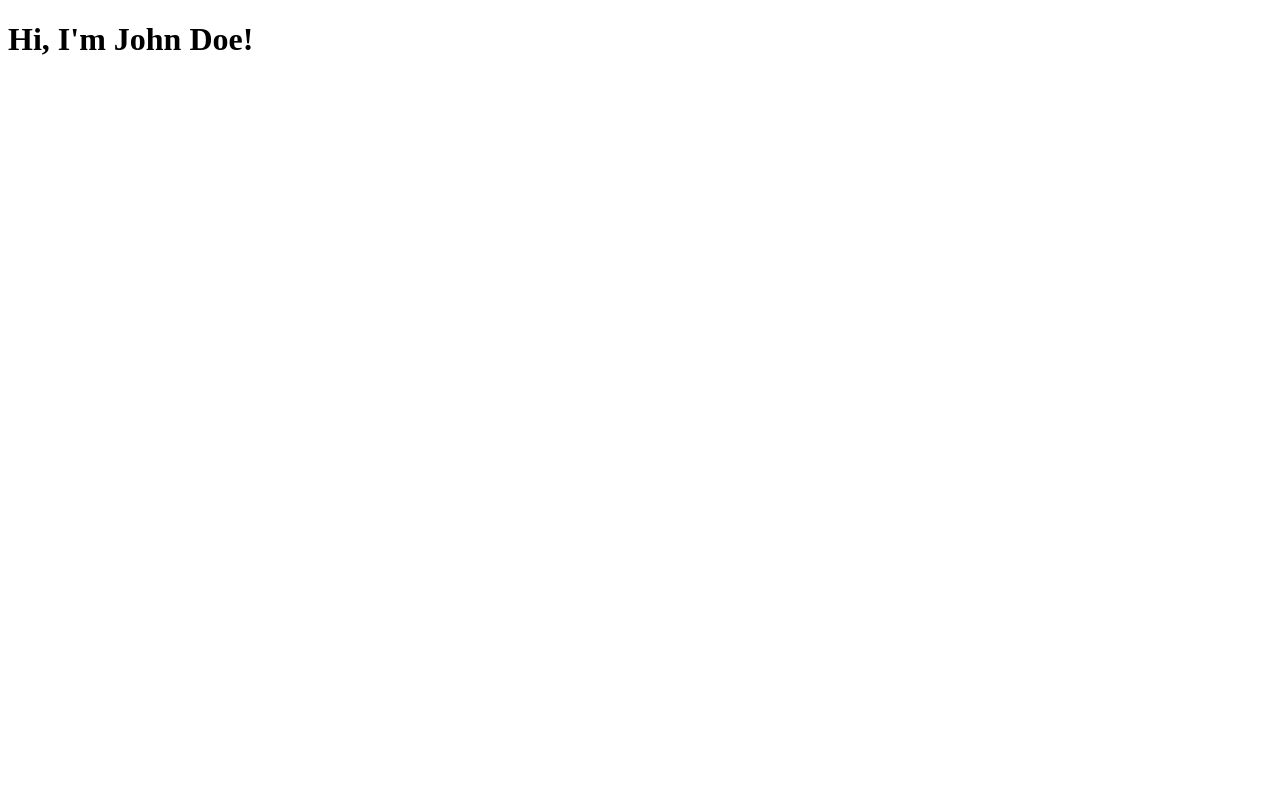
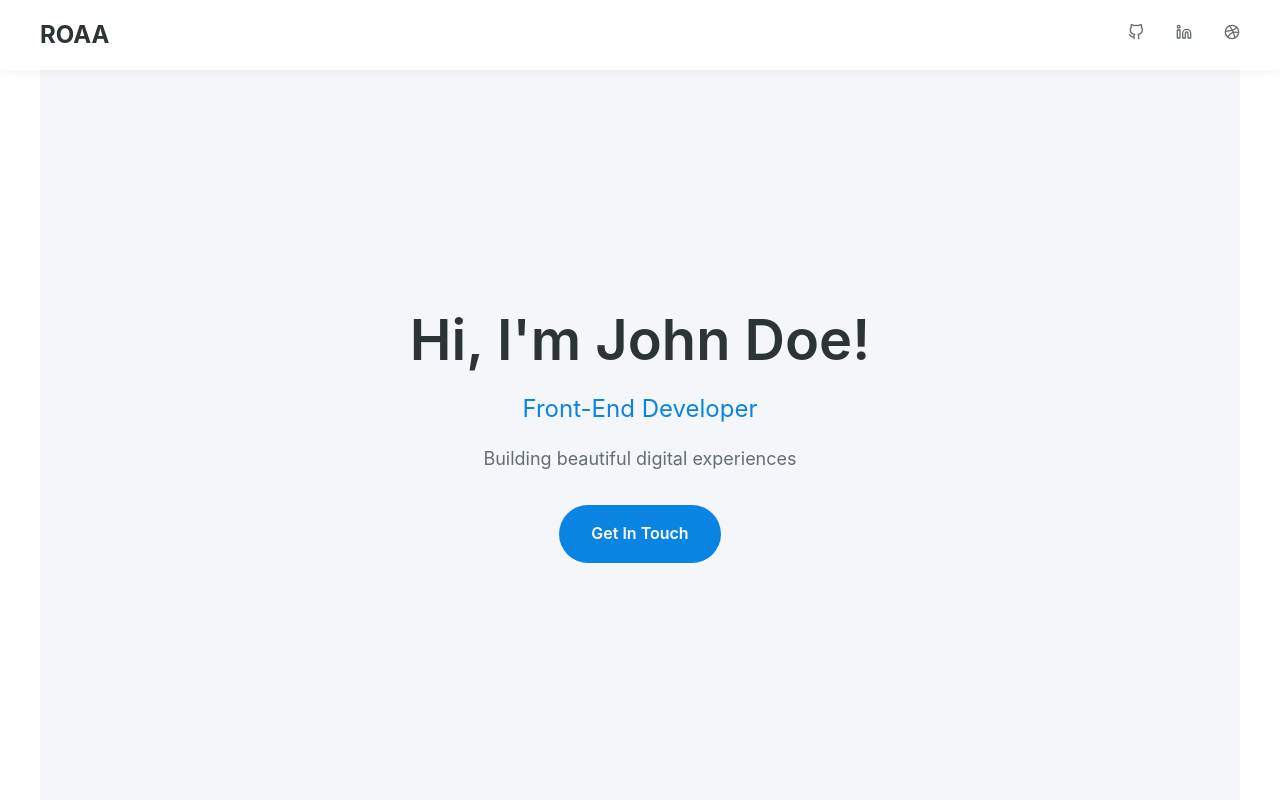
Before and after one commit to RoaaBadr/ro.frontdev, a React (Vite) app: page / in a window 1280 px wide. Shown: the top 800 px of the page. Built offline with nearby package versions, Linux system fonts and the light colour scheme.

Commit message:
implement portfolio website layout and styling

```diff
--- a/index.html
+++ b/index.html
@@ -4,7 +4,7 @@
     <meta charset="UTF-8" />
     <link rel="icon" type="image/svg+xml" href="/favicon.svg" />
     <meta name="viewport" content="width=device-width, initial-scale=1.0" />
-    <title>vite-project</title>
+    <title>John Doe | Front-End Developer</title>
   </head>
   <body>
     <div id="root"></div>
--- a/package.json
+++ b/package.json
@@ -11,7 +11,8 @@
   },
   "dependencies": {
     "react": "^19.2.4",
-    "react-dom": "^19.2.4"
+    "react-dom": "^19.2.4",
+    "react-icons": "^5.6.0"
   },
   "devDependencies": {
     "@eslint/js": "^9.39.4",
--- a/src/App.css
+++ b/src/App.css
@@ -0,0 +1,211 @@
+.app {
+  min-height: 100vh;
+  display: flex;
+  flex-direction: column;
+}
+
+.header {
+  position: fixed;
+  top: 0;
+  left: 0;
+  right: 0;
+  background: var(--white);
+  box-shadow: 0 2px 10px rgba(0, 0, 0, 0.05);
+  z-index: 1000;
+}
+
+.nav {
+  max-width: 1200px;
+  margin: 0 auto;
+  padding: 1rem 0rem;
+  display: flex;
+  justify-content: space-between;
+  align-items: center;
+}
+
+.logo {
+  font-size: 1.5rem;
+  font-weight: 700;
+  color: var(--primary-color);
+}
+
+.nav-links {
+  display: flex;
+  gap: 2rem;
+}
+
+.nav-links a {
+  color: var(--secondary-color);
+  font-weight: 500;
+  transition: color 0.3s ease;
+}
+
+.nav-links a:hover {
+  color: var(--accent-color);
+}
+
+main {
+  margin-top: 70px;
+}
+
+section {
+  padding: 5rem 2rem;
+  max-width: 1200px;
+  margin: 0 auto;
+}
+
+section h2 {
+  font-size: 2.5rem;
+  margin-bottom: 2rem;
+  text-align: center;
+}
+
+.hero {
+  min-height: calc(100vh - 70px);
+  display: flex;
+  align-items: center;
+  justify-content: center;
+  text-align: center;
+  background-color: var(--light-background);
+}
+
+.hero-content {
+  max-width: 800px;
+}
+
+.hero h1 {
+  font-size: 3.5rem;
+  margin-bottom: 1rem;
+  color: var(--primary-color);
+}
+
+.hero-subtitle {
+  font-size: 1.5rem;
+  color: var(--accent-color);
+  margin-bottom: 1rem;
+}
+
+.hero-description {
+  font-size: 1.125rem;
+  color: var(--secondary-color);
+  margin-bottom: 2rem;
+}
+
+.cta-button {
+  display: inline-block;
+  padding: 1rem 2rem;
+  background-color: var(--accent-color);
+  color: var(--white);
+  border-radius: 50px;
+  font-weight: 600;
+  transition: transform 0.3s ease, box-shadow 0.3s ease;
+}
+
+.cta-button:hover {
+  transform: translateY(-2px);
+  box-shadow: 0 10px 20px rgba(9, 132, 227, 0.3);
+}
+
+.about {
+  background-color: var(--white);
+}
+
+.about p {
+  font-size: 1.125rem;
+  color: var(--secondary-color);
+  max-width: 700px;
+  margin: 0 auto;
+  text-align: center;
+  line-height: 1.8;
+}
+
+.projects {
+  background-color: var(--light-background);
+}
+
+.projects-grid {
+  display: grid;
+  grid-template-columns: repeat(auto-fit, minmax(300px, 1fr));
+  gap: 2rem;
+}
+
+.project-card {
+  background: var(--white);
+  padding: 2rem;
+  border-radius: 12px;
+  box-shadow: 0 4px 20px rgba(0, 0, 0, 0.05);
+  transition: transform 0.3s ease;
+}
+
+.project-card:hover {
+  transform: translateY(-5px);
+}
+
+.project-card h3 {
+  font-size: 1.25rem;
+  margin-bottom: 0.5rem;
+  color: var(--primary-color);
+}
+
+.project-card p {
+  color: var(--secondary-color);
+}
+
+.contact {
+  background-color: var(--white);
+  text-align: center;
+}
+
+.contact p {
+  font-size: 1.125rem;
+  color: var(--secondary-color);
+  margin-bottom: 2rem;
+}
+
+.footer {
+  background-color: var(--primary-color);
+  color: var(--white);
+  text-align: center;
+  padding: 2rem;
+  margin-top: auto;
+}
+
+.footer p {
+  font-size: 0.875rem;
+}
+
+@media (max-width: 768px) {
+  .hero h1 {
+    font-size: 2.5rem;
+  }
+
+  .nav {
+    padding: 1rem;
+  }
+
+  .nav-links {
+    gap: 1rem;
+  }
+
+  section {
+    padding: 3rem 1rem;
+  }
+
+  section h2 {
+    font-size: 2rem;
+  }
+}
+
+@media (max-width: 480px) {
+  .hero h1 {
+    font-size: 2rem;
+  }
+
+  .nav-links {
+    display: none;
+  }
+
+  .projects-grid {
+    grid-template-columns: 1fr;
+  }
+}
--- a/src/App.jsx
+++ b/src/App.jsx
@@ -1,11 +1,58 @@
 import './App.css'
+import Nav from './components/Nav'
 
 function App() {
 
   return (
-    <>
-        <h1>Hi, I'm John Doe!</h1>
-    </>
+    <div className="app">
+      <header className="header">
+        <Nav/>
+      </header>
+
+      <main>
+        <section className="hero" id="hero">
+          <div className="hero-content">
+            <h1>Hi, I'm John Doe!</h1>
+            <p className="hero-subtitle">Front-End Developer</p>
+            <p className="hero-description">Building beautiful digital experiences</p>
+            <a href="#contact" className="cta-button">Get In Touch</a>
+          </div>
+        </section>
+
+        <section className="about" id="about">
+          <h2>About Me</h2>
+          <p>I'm a passionate front-end developer with expertise in creating responsive and user-friendly websites. I love turning ideas into reality through clean code and creative design.</p>
+        </section>
+
+        <section className="projects" id="projects">
+          <h2>Projects</h2>
+          <div className="projects-grid">
+            <article className="project-card">
+              <h3>Project One</h3>
+              <p>A brief description of this amazing project.</p>
+            </article>
+            <article className="project-card">
+              <h3>Project Two</h3>
+              <p>A brief description of this amazing project.</p>
+            </article>
+            <article className="project-card">
+              <h3>Project Three</h3>
+              <p>A brief description of this amazing project.</p>
+            </article>
+          </div>
+        </section>
+
+        <section className="contact" id="contact">
+          <h2>Get In Touch</h2>
+          <p>Feel free to reach out for collaborations or just a friendly chat.</p>
+          <a href="mailto:hello@johndoe.com" className="cta-button">Send Message</a>
+        </section>
+      </main>
+
+      <footer className="footer">
+        <p>&copy; 2026 John Doe. All rights reserved.</p>
+      </footer>
+    </div>
   )
 }
 
--- /dev/null
+++ b/src/components/Nav.jsx
@@ -0,0 +1,18 @@
+import { FiGithub } from "react-icons/fi";
+import { FiLinkedin } from "react-icons/fi";
+import { FiDribbble } from "react-icons/fi";
+
+function Nav() {
+  return (
+    <nav className="nav">
+      <div className="logo">ROAA</div>
+      <ul className="nav-links">
+        <li><a href="https://github.com/johndoe" target="_blank" rel="noopener noreferrer"><FiGithub /></a></li>
+        <li><a href="https://linkedin.com/in/johndoe" target="_blank" rel="noopener noreferrer"><FiLinkedin /></a></li>
+        <li><a href="https://dribbble.com/johndoe" target="_blank" rel="noopener noreferrer"><FiDribbble /></a></li>
+      </ul>
+    </nav>
+  )
+}
+
+export default Nav
--- a/src/index.css
+++ b/src/index.css
@@ -0,0 +1,46 @@
+* {
+  margin: 0;
+  padding: 0;
+  box-sizing: border-box;
+}
+
+:root {
+  --primary-color: #2d3436;
+  --secondary-color: #636e72;
+  --accent-color: #0984e3;
+  --background-color: #ffffff;
+  --light-background: #f5f6fa;
+  --text-color: #2d3436;
+  --light-text: #636e72;
+  --white: #ffffff;
+}
+
+html {
+  scroll-behavior: smooth;
+}
+
+body {
+  font-family: -apple-system, BlinkMacSystemFont, 'Segoe UI', Roboto, Oxygen, Ubuntu, Cantarell, sans-serif;
+  line-height: 1.6;
+  color: var(--text-color);
+  background-color: var(--background-color);
+}
+
+a {
+  text-decoration: none;
+  color: inherit;
+}
+
+ul {
+  list-style: none;
+}
+
+img {
+  max-width: 100%;
+  height: auto;
+}
+
+h1, h2, h3, h4, h5, h6 {
+  font-weight: 600;
+  line-height: 1.2;
+}
```
Also changed, not shown: src/assets/design/Home (1).png (added), 1 other file (tests, documents, lock files or other folders).
